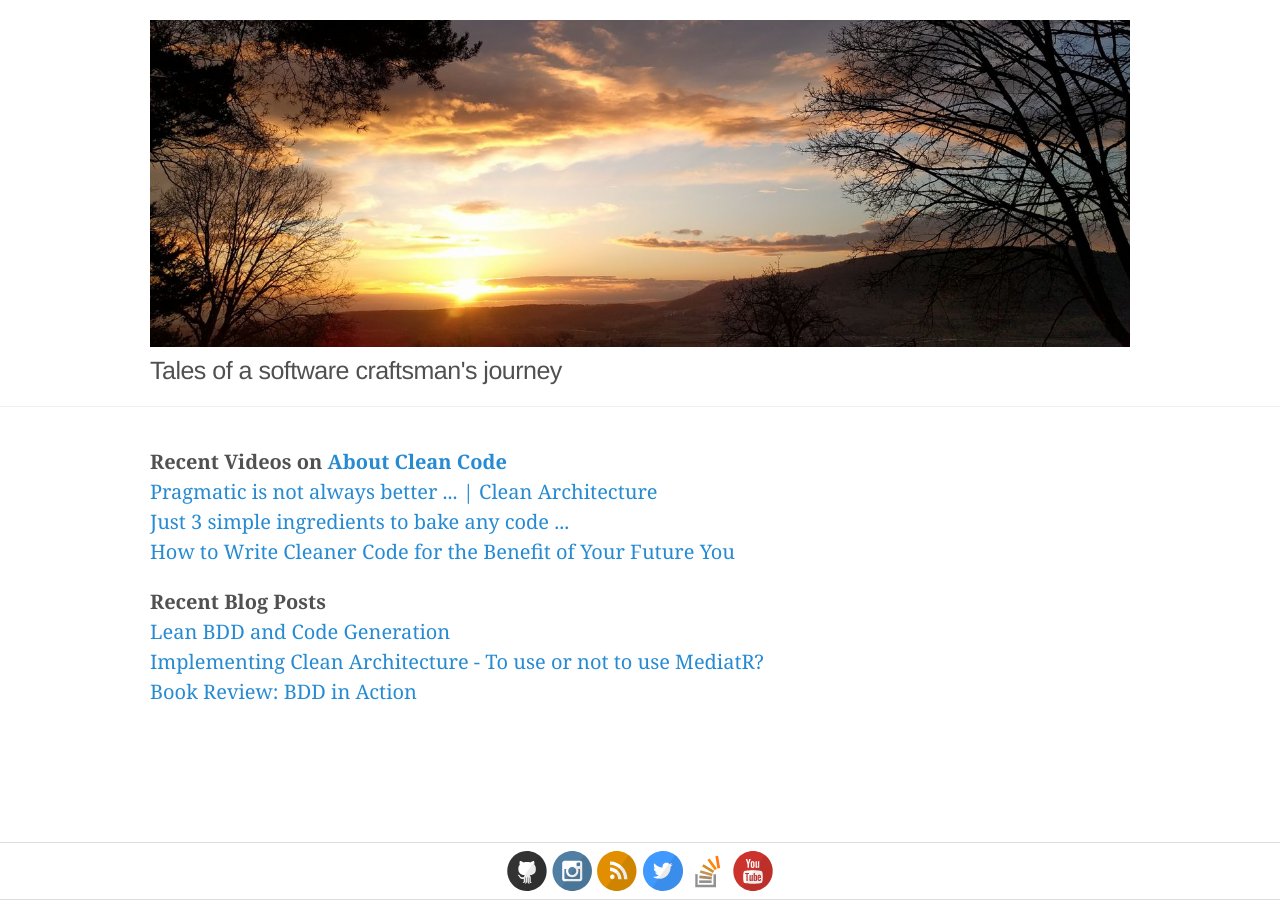
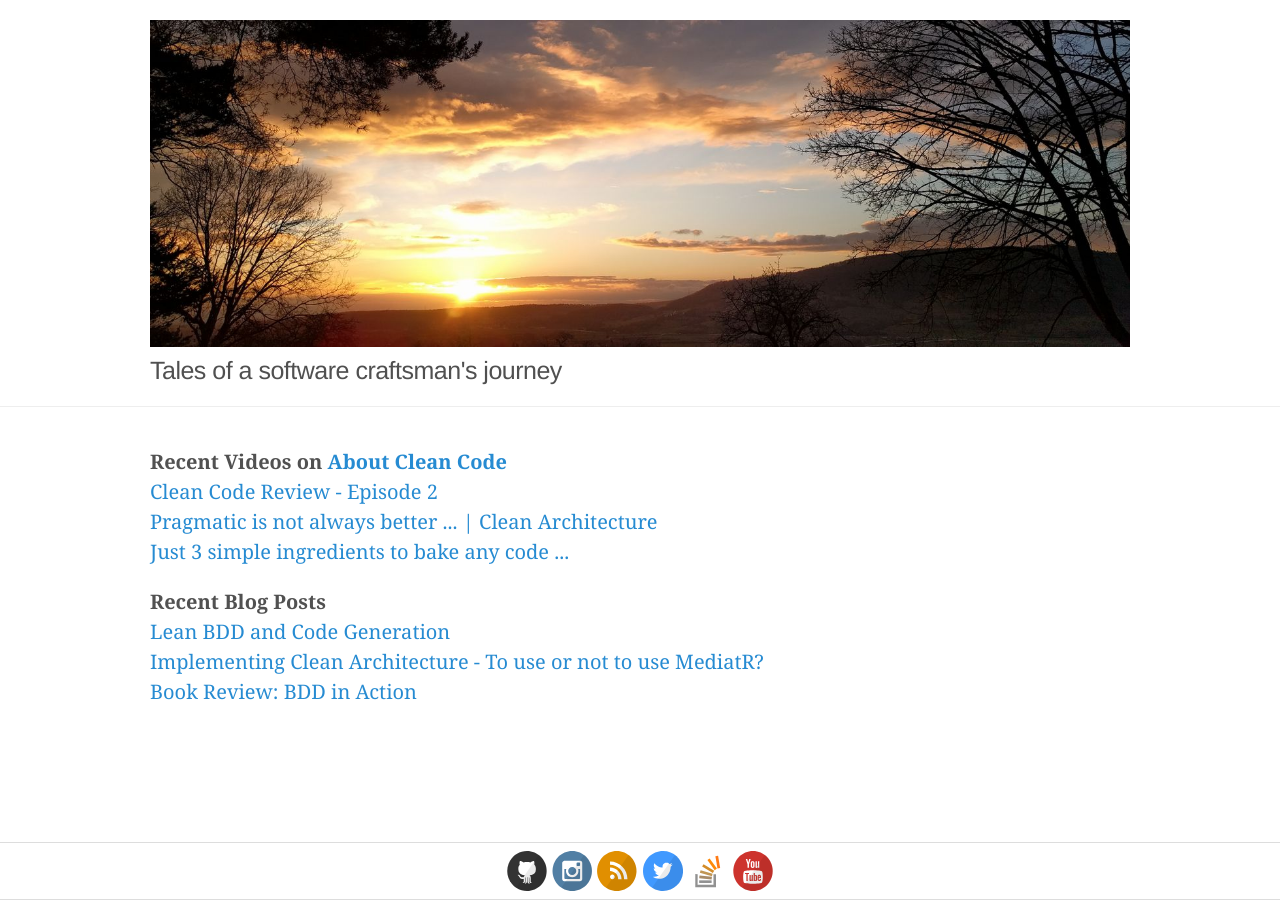
Before and after one commit to plainionist/plainionist.github.io, a Jekyll site: the page built from landing.html, in a window 1280 px wide. Built offline with Jekyll 4.4.1, drawn with Linux system fonts in a browser that asks for light colours.

Commit message:
landing page

```diff
--- a/landing.html
+++ b/landing.html
@@ -42,11 +42,11 @@
             <p>
                 <b>Recent Videos on <a href="https://www.youtube.com/c/AboutCleanCode">About Clean Code</a></b>
                 <br/>
+                <a href="https://linktw.in/014iqW">Clean Code Review - Episode 2</a>
+                <br/>
                 <a href="https://linktw.in/jgvib3">Pragmatic is not always better ... | Clean Architecture</a>
                 <br/>
                 <a href="https://linktw.in/e3SB5x">Just 3 simple ingredients to bake any code ...</a>
-                <br/>
-                <a href="https://linktw.in/406LR9">How to Write Cleaner Code for the Benefit of Your Future You</a>
             </p>
 
             <p>
```
